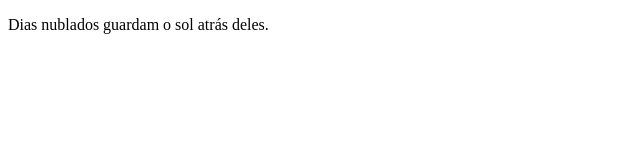
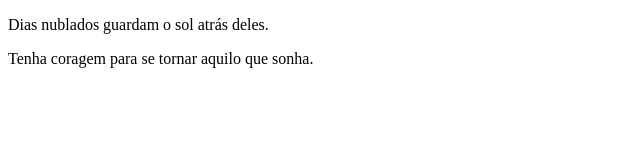
Before and after one commit to ChristianKaloupis/FrasesMotivacionais, a plain HTML site: page index.html in a window 1280 px wide. Shown: the whole page, without its empty margins (0-640 px from the left). Drawn offline with Linux system fonts and the light colour scheme.

Commit message:
frase motivacional 2

```diff
--- a/index.html
+++ b/index.html
@@ -7,5 +7,6 @@
 </head>
 <body>
     <p>Dias nublados guardam o sol atrás deles.</p>
+    <p>Tenha coragem para se tornar aquilo que sonha.</p>
 </body>
 </html>
```
